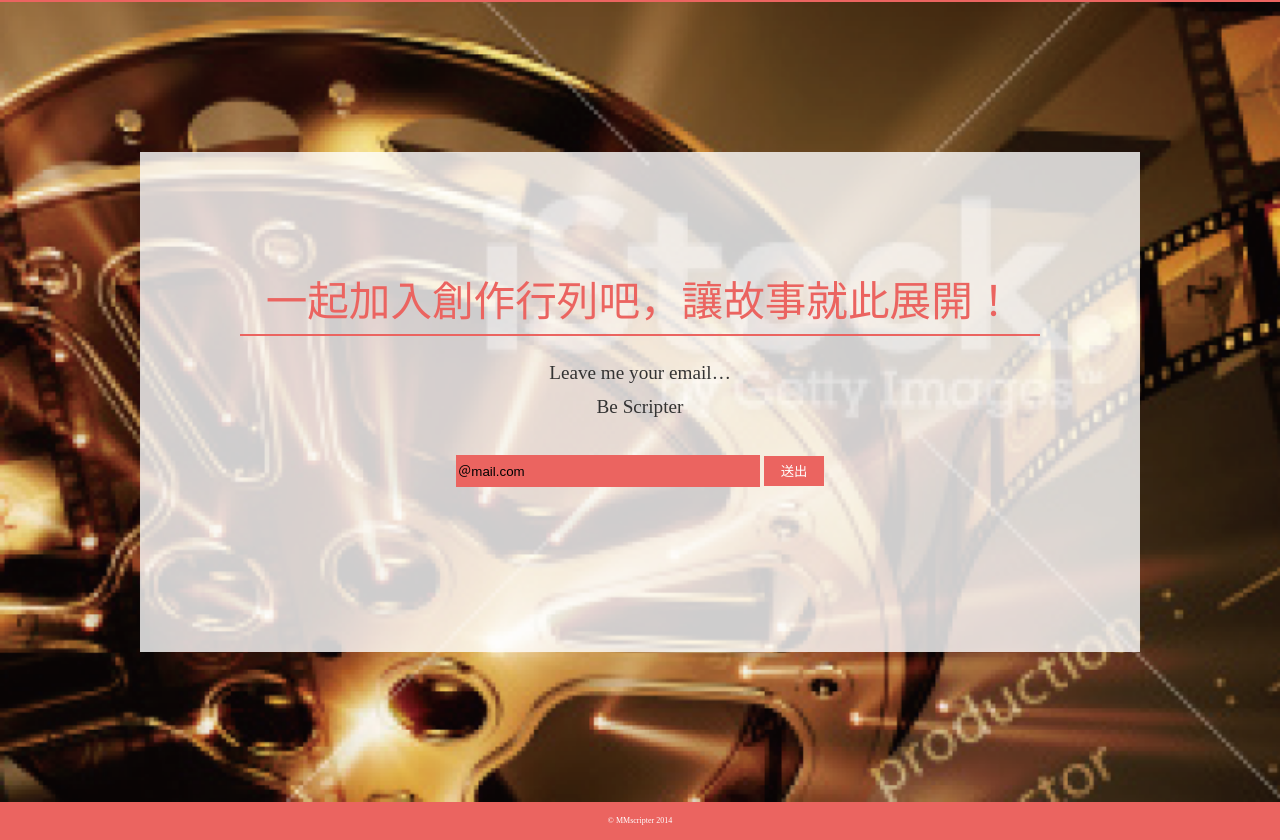
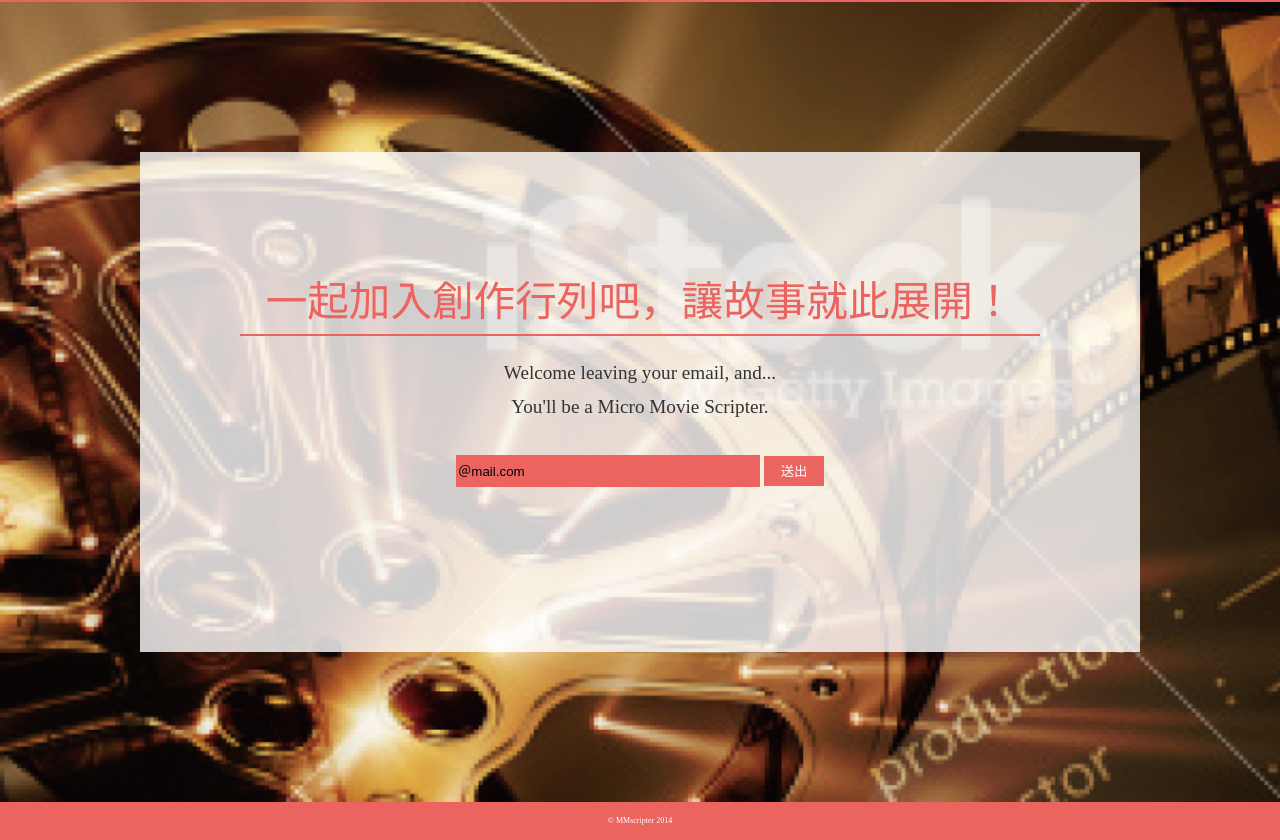
Before and after one commit to je18573/MMScripter, a plain HTML site: page MMscripter2.html in a window 1280 px wide. Shown: the part 2178-3018 px from the top of the page. Drawn offline with Linux system fonts and the light colour scheme.

Commit message:
update MMscripter2.html - change div-id=email <p></p> content

```diff
--- a/MMscripter2.html
+++ b/MMscripter2.html
@@ -70,8 +70,8 @@
 	<div id="emil">
 		<div class="text">
 			<h2>一起加入創作行列吧，讓故事就此展開！</h2>
-			<p>Leave me your email… <br>
-				Be Scripter</p>
+			<p>Welcome leaving your email, and...<br>
+				You'll be a Micro Movie Scripter.</p>
 				<div class="emil_text">
 					<input class="box_text" type="text" value="＠mail.com"></input>
 					<button class="box_button" type="button" >送出</button>
```
